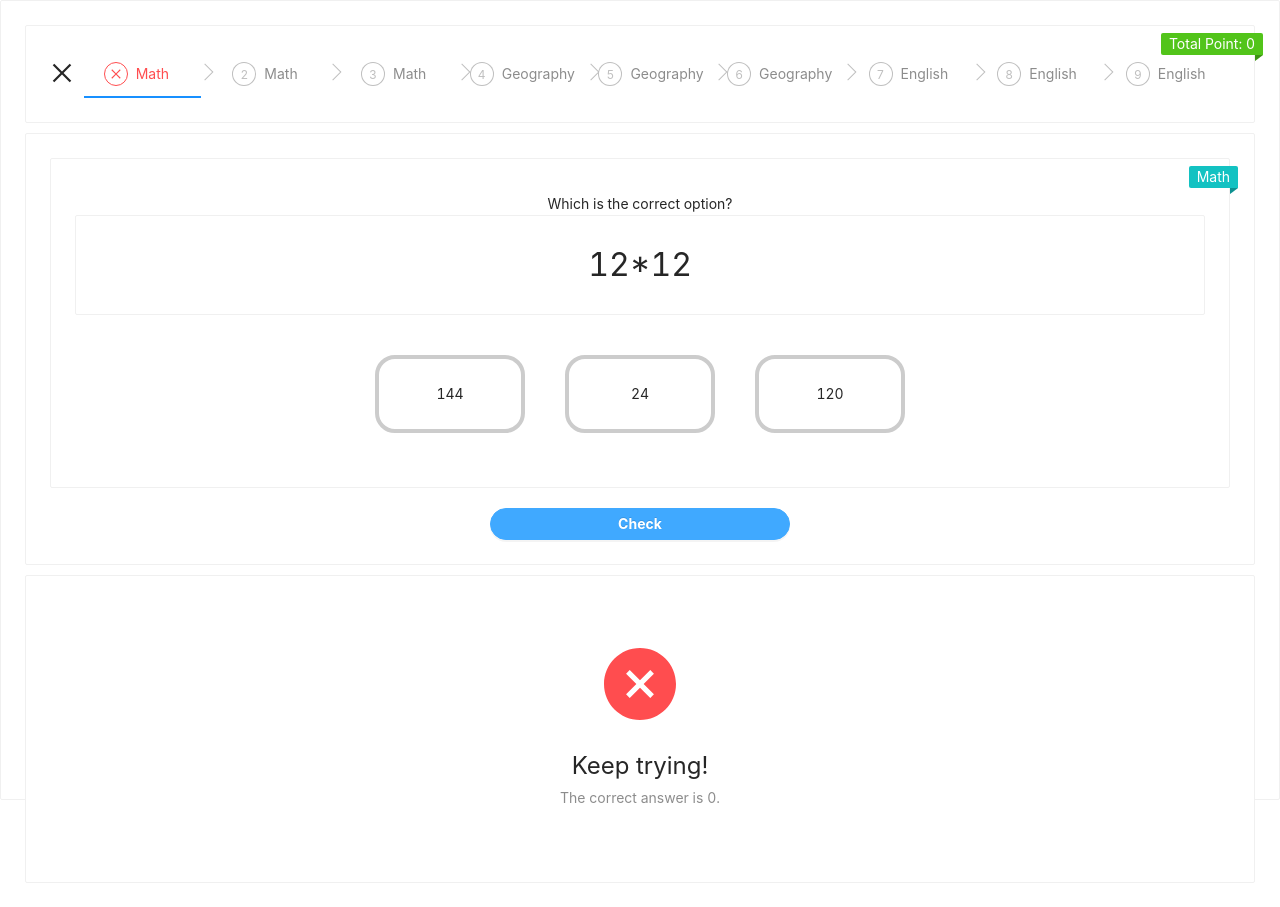
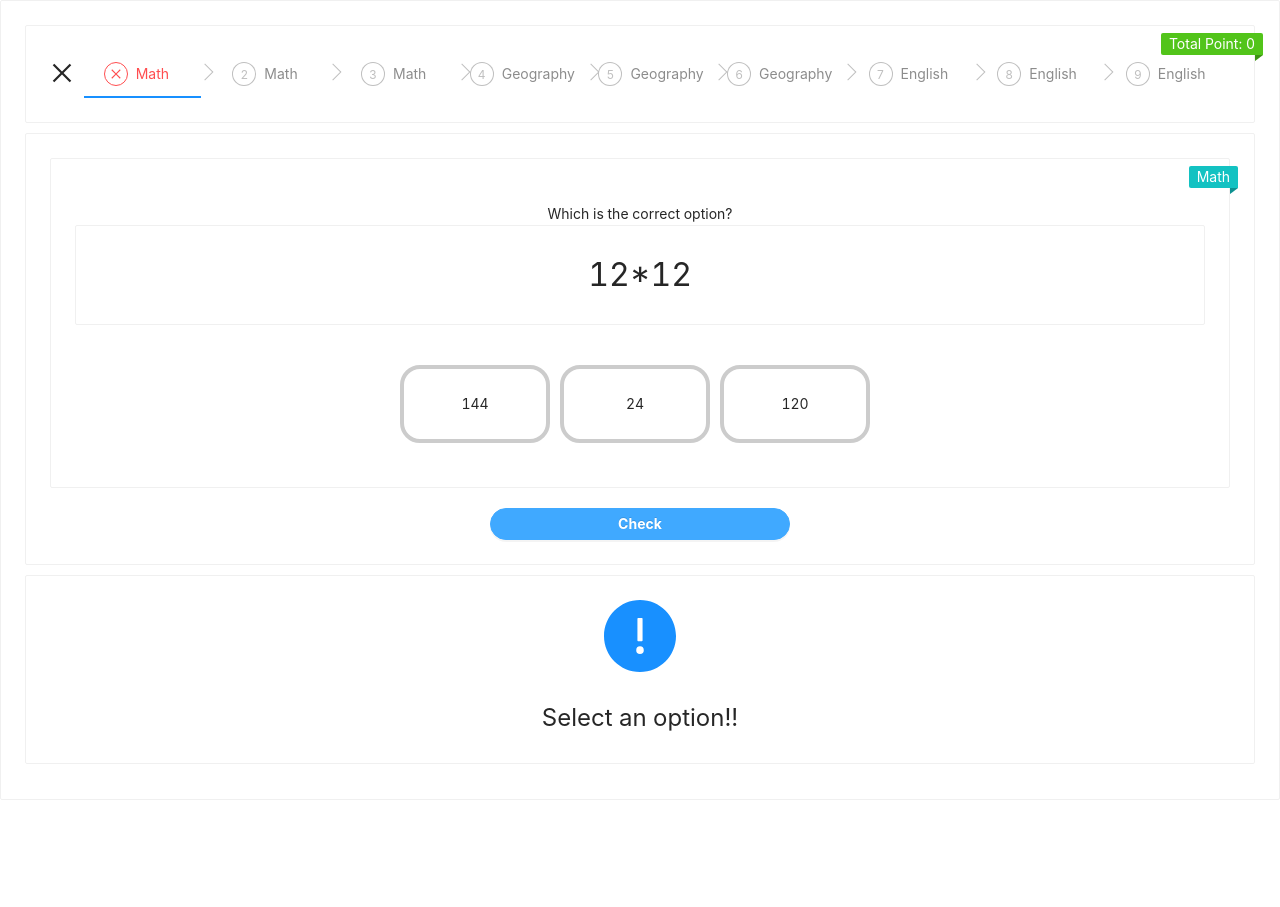
Before and after one commit to edwardBenedict/schlaufux-task-react, a React (Create React App) app: page / in a window 1280 px wide. Both pictures are taken after a click on the button "Check". After the commit the page ends 800 px from the top, so only its background shows below. Built offline with nearby package versions, Linux system fonts and the light colour scheme.

Commit message:
feat: result styling

```diff
--- a/src/components/main/Main.js
+++ b/src/components/main/Main.js
@@ -13,7 +13,7 @@ const Main = ({ question, handleNextQuestion, handleCheckQuestion, check }) => {
             flexDirection: "column",
             justifyContent: "space-around",
             alignItems: "center",
-            minHeight: "35vh",
+            height: "35vh",
           }}
         >
           <div style={{ width: "100%", textAlign: "center" }}>
@@ -32,7 +32,7 @@ const Main = ({ question, handleNextQuestion, handleCheckQuestion, check }) => {
                 key={option}
                 style={{
                   width: "150px",
-                  margin: "20px",
+                  marginRight: "10px",
                   borderRadius: "20px",
                   overflow: "hidden",
                   cursor: "pointer",
@@ -54,7 +54,7 @@ const Main = ({ question, handleNextQuestion, handleCheckQuestion, check }) => {
             style={{
               width: "100%",
               fontWeight: "bold",
-              marginTop: 20,
+              marginTop: 5,
               maxWidth: 300,
             }}
             shape="round"
--- a/src/components/navbar/Navbar.js
+++ b/src/components/navbar/Navbar.js
@@ -15,7 +15,10 @@ const Navbar = ({ questionIndex, results, point }) => {
         <Card>
           <nav style={{ display: "flex", alignItems: "center" }}>
             <div>
-              <CloseOutlined style={{ fontSize: "24px", marginRight: 10 }} />
+              <CloseOutlined
+                onClick={() => window.location.reload()}
+                style={{ fontSize: "24px", marginRight: 10, cursor: "pointer" }}
+              />
             </div>
             <Steps current={questionIndex} type="navigation" size="small">
               {questions?.map((question, index) => (
--- a/src/components/result/Result.js
+++ b/src/components/result/Result.js
@@ -27,17 +27,14 @@ const Result = ({ check, answer, point, handleReset }) => {
           </Card>
         </div>
       ) : check === "true" ? (
-        <Res status="success" title="Congrats" />
+        <Res style={{ padding: 0 }} status="success" title="Congrats" />
       ) : check === "not selected" ? (
-        <Res
-          status="error"
-          title="Keep trying!"
-          subTitle={`The correct answer is ${answer}.`}
-        />
+        <Res style={{ padding: 0 }} title="Select an option!!" />
       ) : check === "false" ? (
         <Res
+          style={{ padding: 0 }}
           status="error"
-          title="Keep trying!"
+          title="Select an option!!"
           subTitle={`The correct answer is ${answer}.`}
         />
       ) : null}
```
